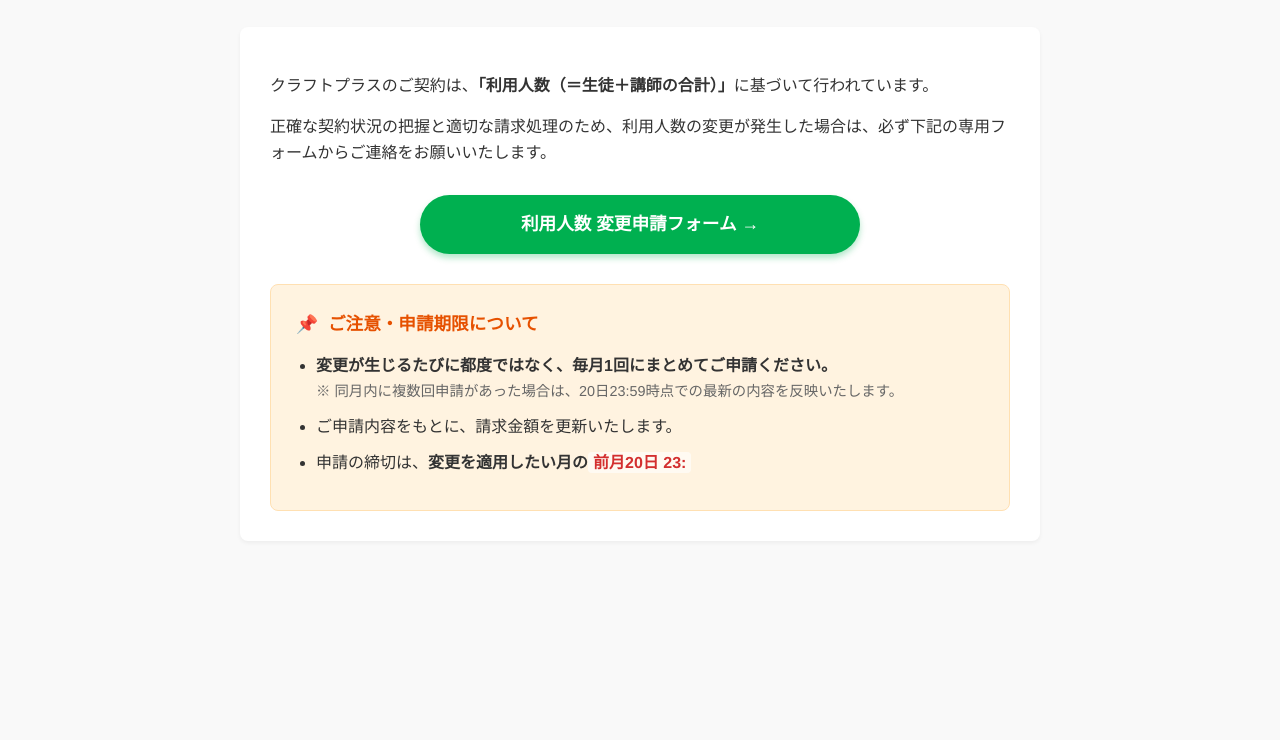
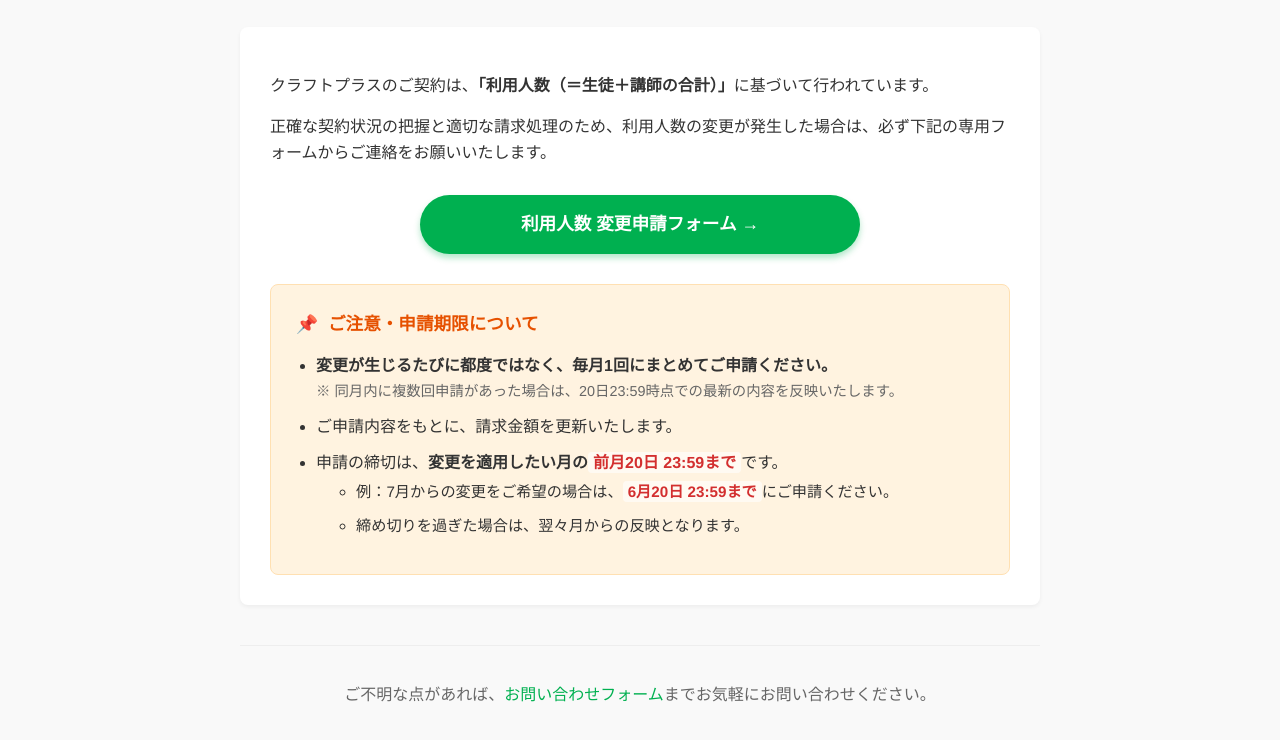
Before and after one commit to ShutoOtobuchi/craftplus_support_page, a plain HTML site: page users.html in a window 1280 px wide. Shown: the part 212-952 px from the top of the page. Before the commit the page ends 813 px from the top, so only its background shows below. Drawn offline with Linux system fonts and the light colour scheme.

Commit message:
文言の微修正

```diff
--- a/users.html
+++ b/users.html
@@ -207,4 +207,21 @@
 
                     <li>ご申請内容をもとに、請求金額を更新いたします。</li>
 
-                    <li>申請の締切は、<strong>変更を適用したい月の<span class="deadline-highlight">前月20日 23:
+                    <li>申請の締切は、<strong>変更を適用したい月の<span class="deadline-highlight">前月20日 23:59まで</span></strong>です。<br>
+                        <ul style="margin-top:5px; font-size:0.95rem;">
+                            <li>例：7月からの変更をご希望の場合は、<span class="deadline-highlight">6月20日 23:59まで</span>にご申請ください。</li>
+                            <li>締め切りを過ぎた場合は、翌々月からの反映となります。</li>
+                        </ul>
+                    </li>
+                </ul>
+            </div>
+        </div>
+
+        <div class="contact-area">
+            <p>ご不明な点があれば、<a href="https://docs.google.com/forms/d/e/1FAIpQLScLtgEMQA6dt01u-anSSbHF6BgqVYT6ehr5jj7oOuJMhDT3xQ/viewform?usp=header">お問い合わせフォーム</a>までお気軽にお問い合わせください。</p>
+        </div>
+
+    </div>
+
+</body>
+</html>
```
Also changed, not shown: guide.html (+2 -2 lines).
